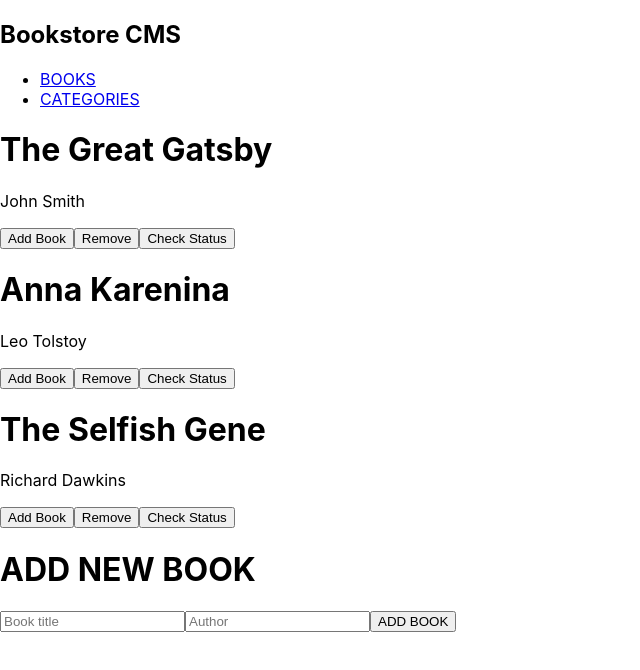
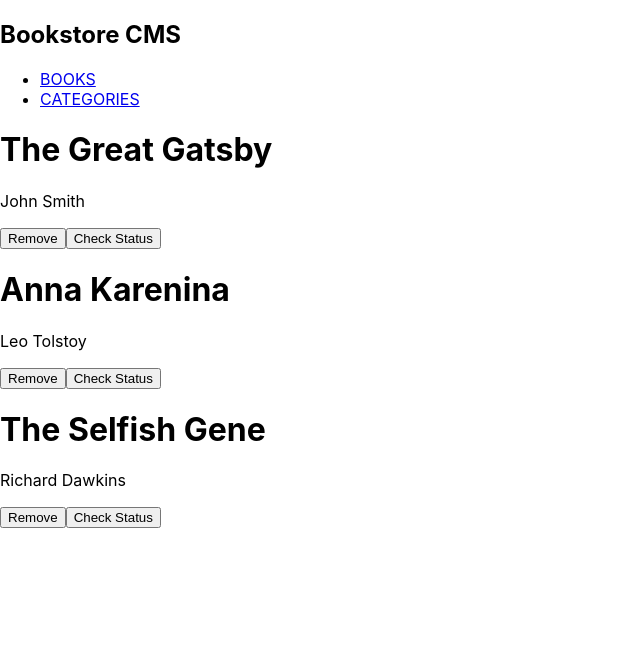
Before and after one commit to RitaDee/bookstore-app-react, a React (Create React App) app: page / in a window 1280 px wide. Shown: the top 670 px of the page, without its empty margins (0-640 px from the left). Built offline with nearby package versions, Linux system fonts and the light colour scheme.

Commit message:
Modify Form.js file

```diff
--- a/src/components/Book.js
+++ b/src/components/Book.js
@@ -3,19 +3,13 @@
 import React from 'react';
 import PropTypes from 'prop-types';
 import { useDispatch } from 'react-redux';
-import { addBook, removeBook } from '../redux/Books/booksSlice';
+import { removeBook } from '../redux/Books/booksSlice';
 import { checkStatus } from '../redux/categories/categoriesSlice';
 
 function Book({
   id, title, author,
 }) {
   const dispatch = useDispatch();
-
-  const handleAddBook = () => {
-    dispatch(addBook({
-      id, title, author,
-    }));
-  };
 
   const handleRemoveBook = () => {
     dispatch(removeBook(id));
@@ -30,7 +24,6 @@ function Book({
       <h1>{title}</h1>
       <p>{author}</p>
       <div>
-        <button type="button" onClick={handleAddBook}>Add Book</button>
         <button type="button" onClick={handleRemoveBook}>Remove</button>
         <button type="button" onClick={handleCheckStatus}>Check Status</button>
       </div>
--- a/src/components/Form.js
+++ b/src/components/Form.js
@@ -1,14 +1,30 @@
 import React from 'react';
+import { useDispatch } from 'react-redux';
+import { addBook } from '../redux/Books/booksSlice';
 
-const Form = () => (
-  <>
+function Form({
+  id, title, author,
+}) {
+  const dispatch = useDispatch();
+
+  const handleAddBook = () => {
+    dispatch(addBook({
+      id, title, author,
+    }));
+
+    return (
+
+      <div>
+        <h1>{title}</h1>
         <form>
           <h1>ADD NEW BOOK</h1>
           <input type="text" placeholder="Book title" required />
           <input type="text" placeholder="Author" required />
-      <button type="button">ADD BOOK</button>
+          <button type="button" onClick={handleAddBook}>Add Book</button>
         </form>
-  </>
+      </div>
     );
+  };
+}
 
 export default Form;
```
Lines whose indentation alone changed are shown as unchanged.
